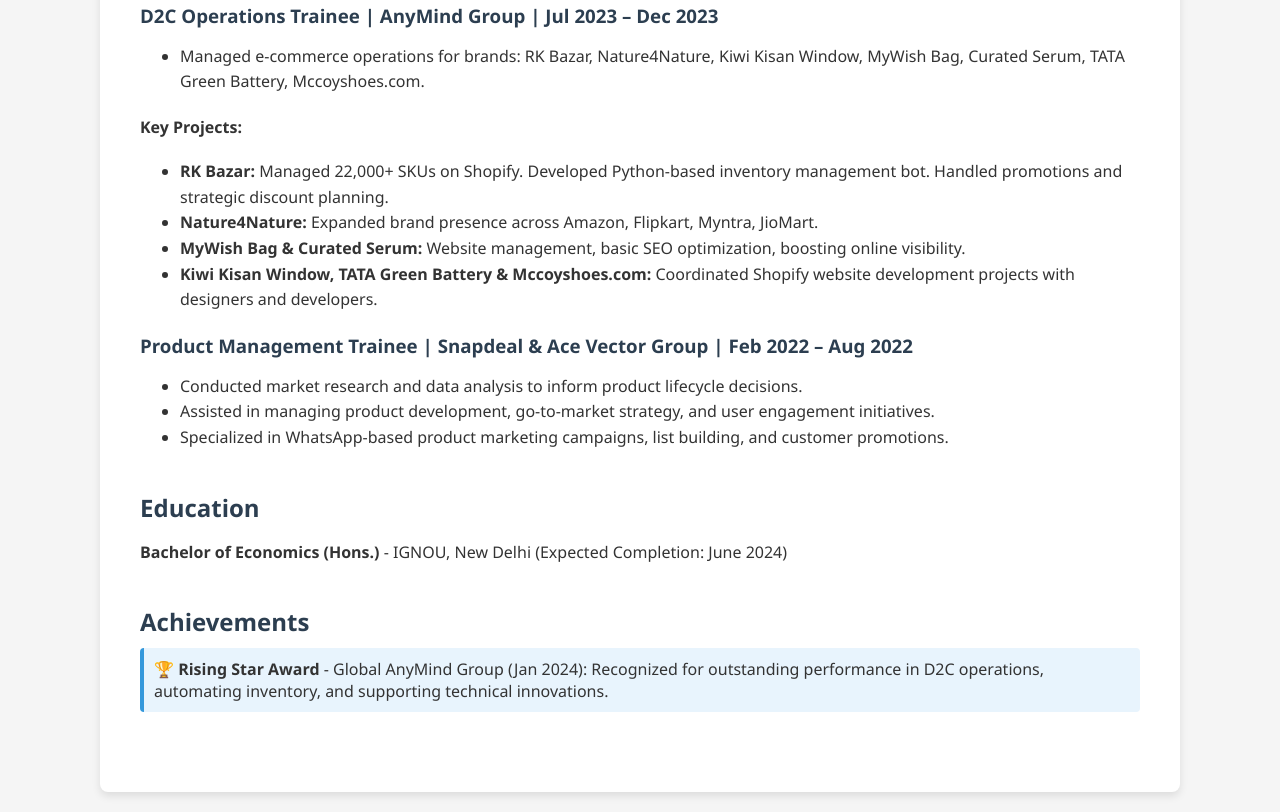
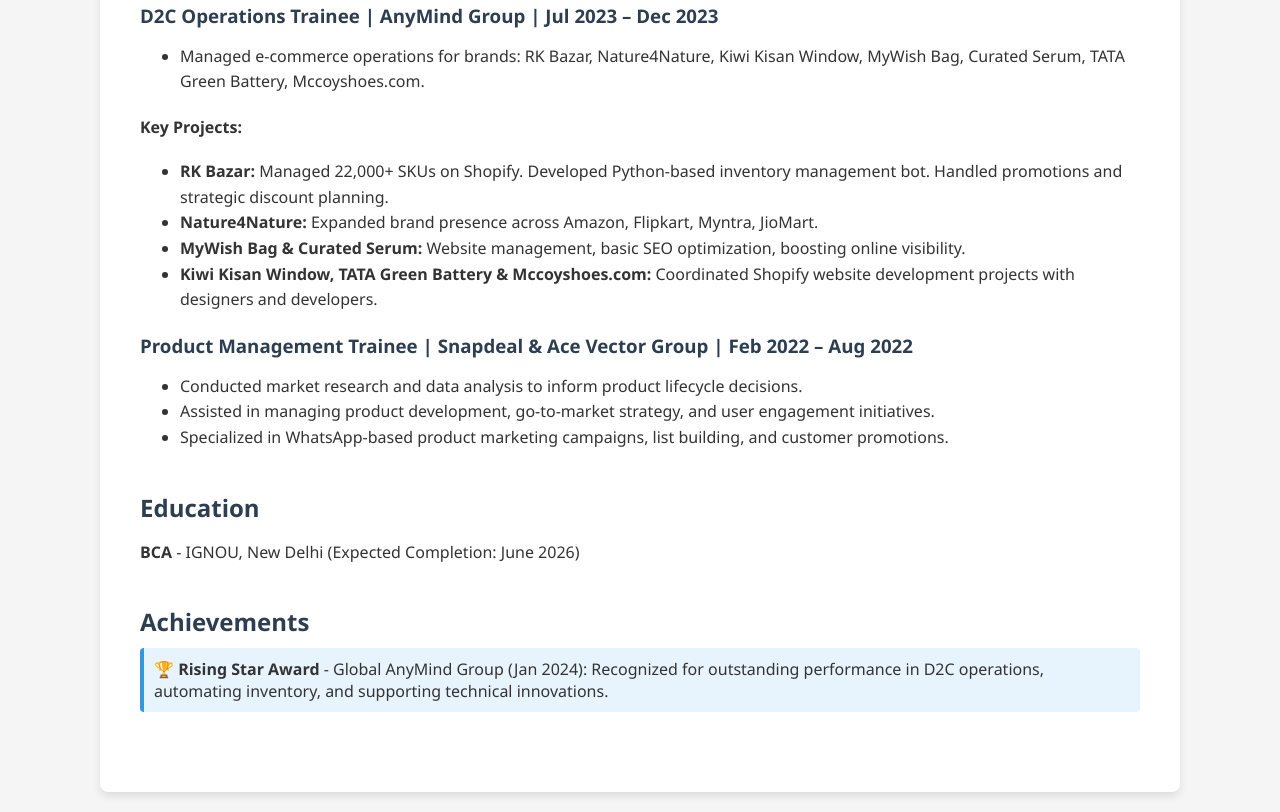
Before and after one commit to Rohitkumar1982/Resume, a plain HTML site: page index.html in a window 1280 px wide. Shown: the part 858-1670 px from the top of the page. Drawn offline with Linux system fonts and the light colour scheme.

Commit message:
Update index.html

```diff
--- a/index.html
+++ b/index.html
@@ -106,7 +106,7 @@
 
     <div class="section">
       <h2>Education</h2>
-      <p><strong>Bachelor of Economics (Hons.)</strong> - IGNOU, New Delhi (Expected Completion: June 2024)</p>
+      <p><strong>BCA</strong> - IGNOU, New Delhi (Expected Completion: June 2026)</p>
     </div>
 
     <div class="section">
```
